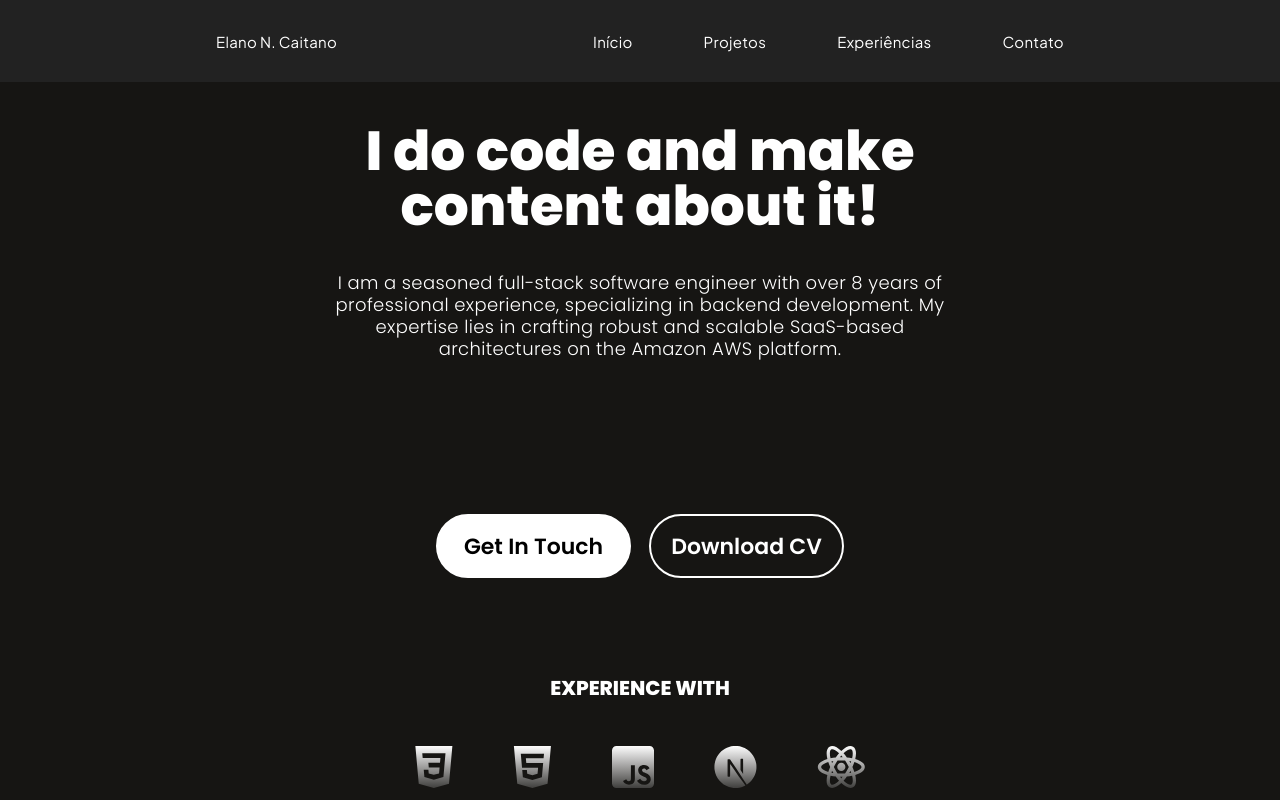
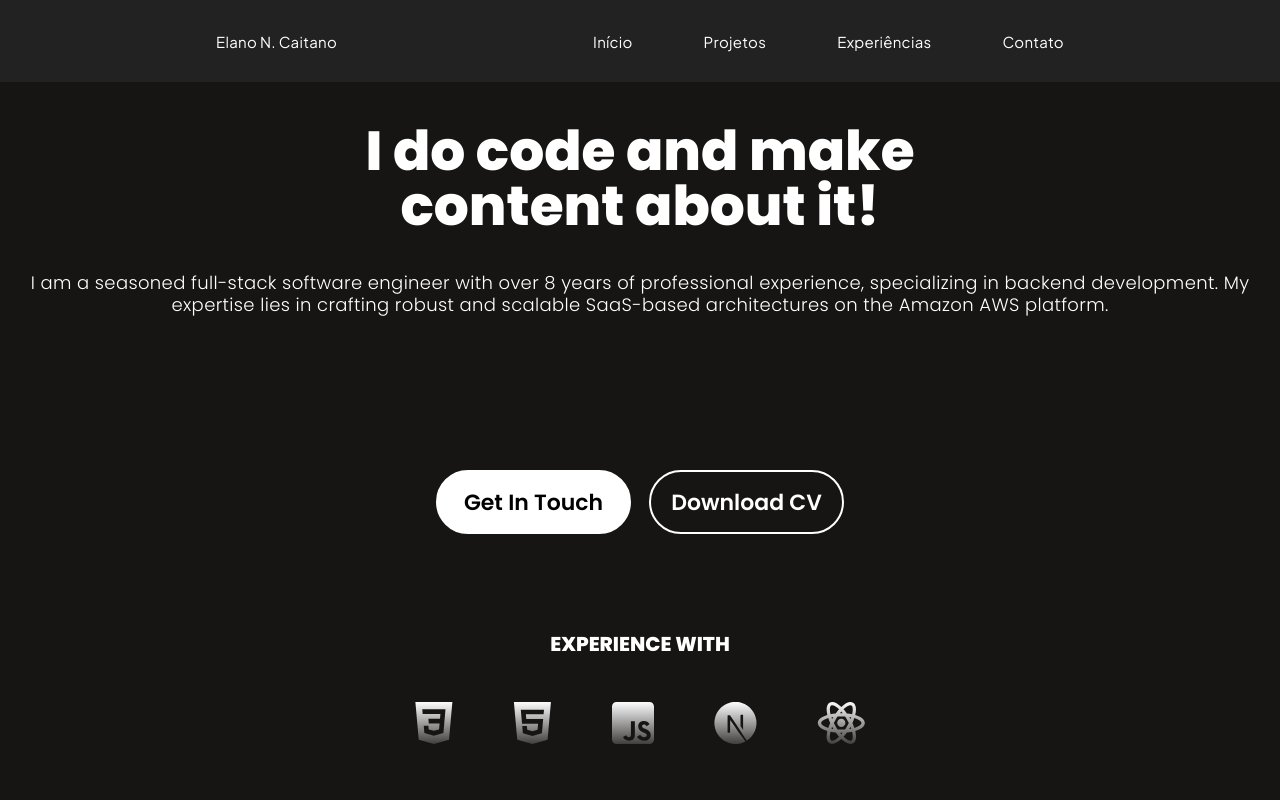
Before and after one commit to elanonc/Portfolio, a React (Vite) app in the folder portfolio/: page / in a window 1280 px wide. Shown: the top 800 px of the page. Built offline with nearby package versions, Linux system fonts and the light colour scheme.

Commit message:
ajuste no componente de texto personalizado

```diff
--- a/portfolio/src/components/text/text.css
+++ b/portfolio/src/components/text/text.css
@@ -1,7 +1,6 @@
 .custom-text {
     font-family: 'Poppins', sans-serif;
     letter-spacing: 0.36px;
-    width: 656px;
     line-height: 22px;
     font-weight: 300;
 }
```
